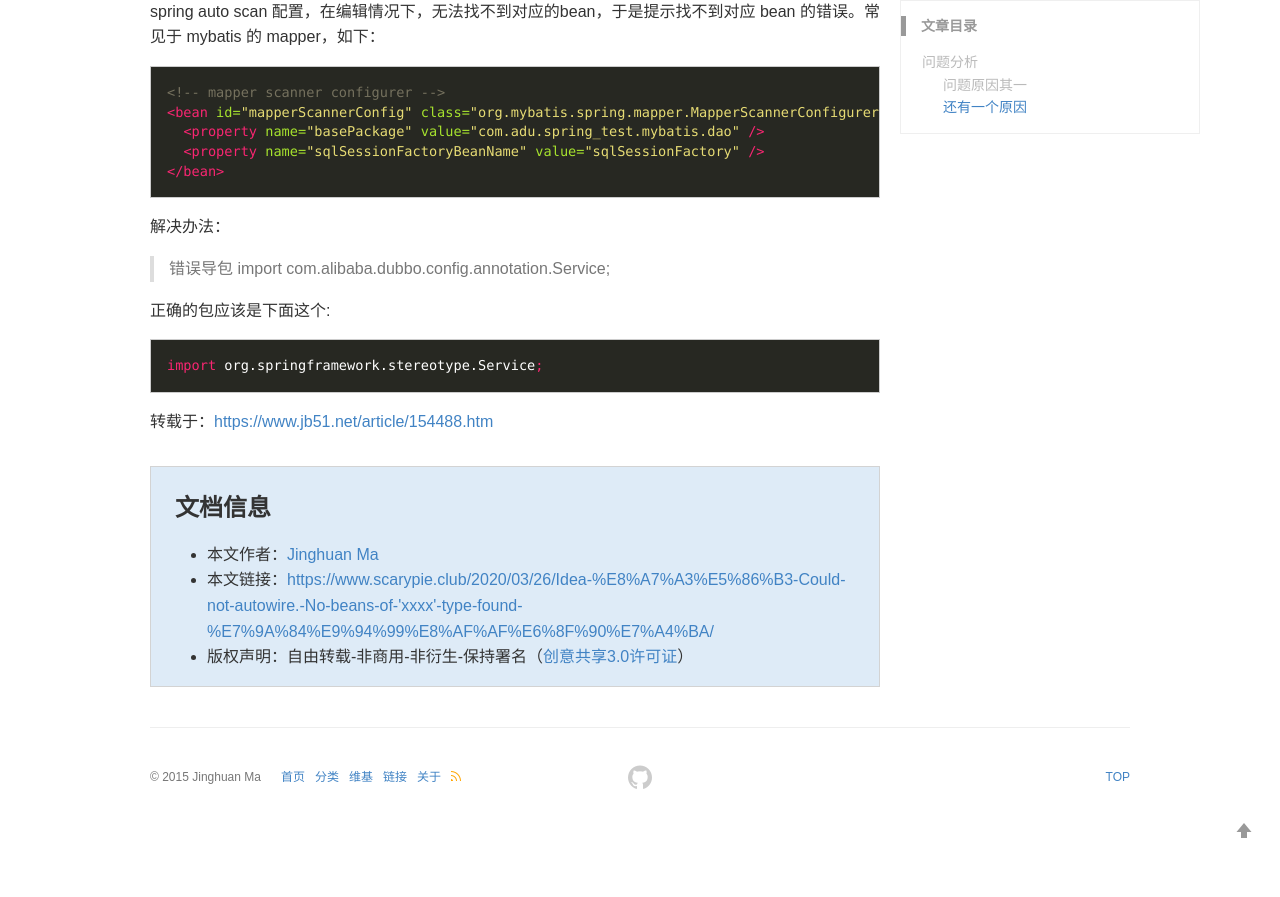
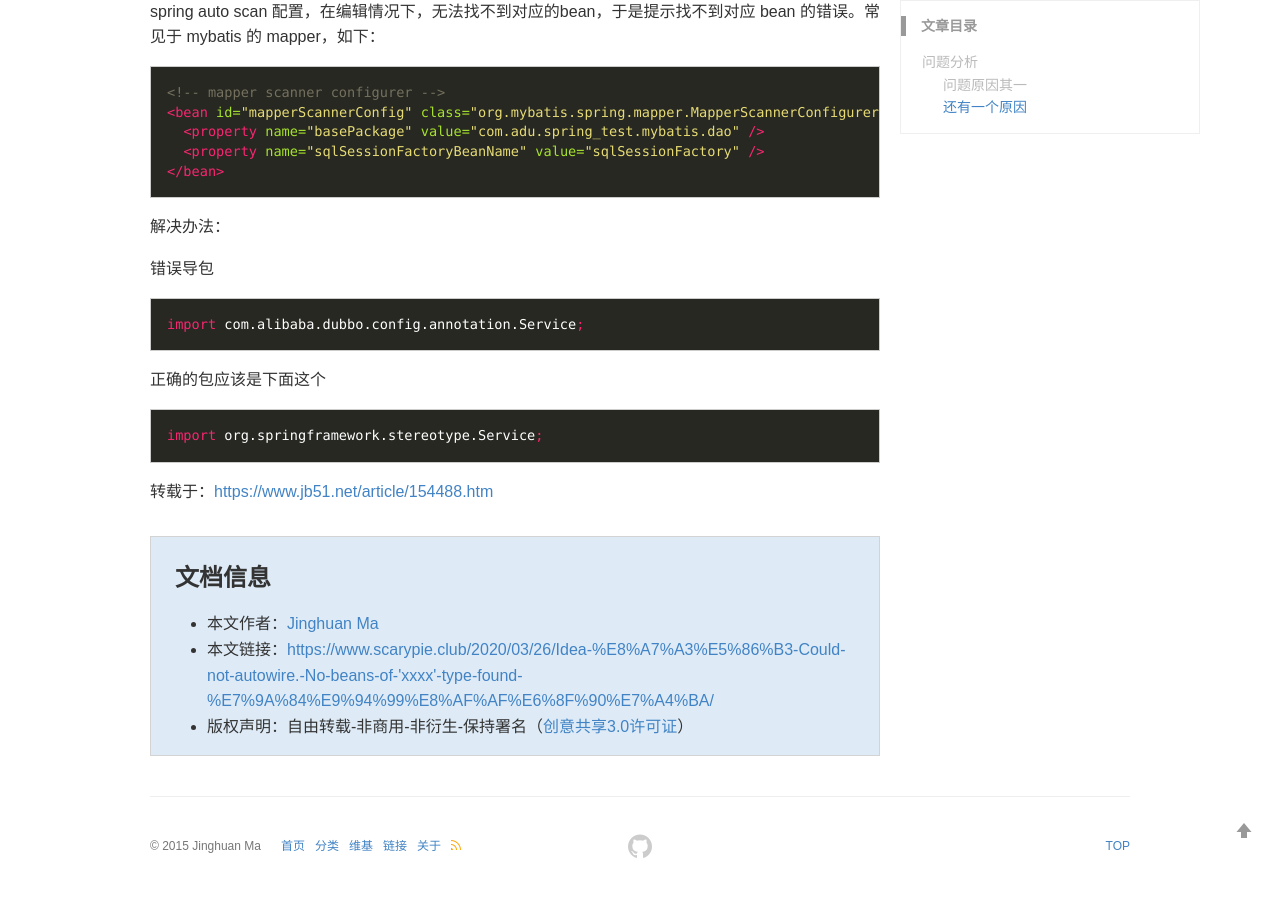
Before and after one commit to MazFactor/mzlongblog, a Jekyll site: the page built from _posts/2020-03-26-Idea 解决 Could not autowire. No beans of 'xxxx' type found 的错误提示.md, in a window 1280 px wide and 900 px high, scrolled down 2170 px. Shown: the top 897 px of the window. Built offline with Jekyll 4.4.1, drawn with Linux system fonts in a browser that asks for light colours; comment, search, counter and statistics services are not loaded; before the commit the page ends 3004 px from its top, so only the background shows below that; some of the changed lines change nothing that is shown; some of the changed text lies outside the part shown.

Commit message:
解决Could not autowire... - v1.1

````diff
--- a/_posts/2020-03-26-Idea 解决 Could not autowire. No beans of 'xxxx' type found 的错误提示.md
+++ b/_posts/2020-03-26-Idea 解决 Could not autowire. No beans of 'xxxx' type found 的错误提示.md
@@ -65,9 +65,13 @@ spring auto scan 配置，在编辑情况下，无法找不到对应的bean，
 
 解决办法：
 
-> 错误导包 import com.alibaba.dubbo.config.annotation.Service;
+错误导包
 
-正确的包应该是下面这个:
+```java
+import com.alibaba.dubbo.config.annotation.Service;
+```
+
+正确的包应该是下面这个
 
 ```java
 import org.springframework.stereotype.Service;
````
